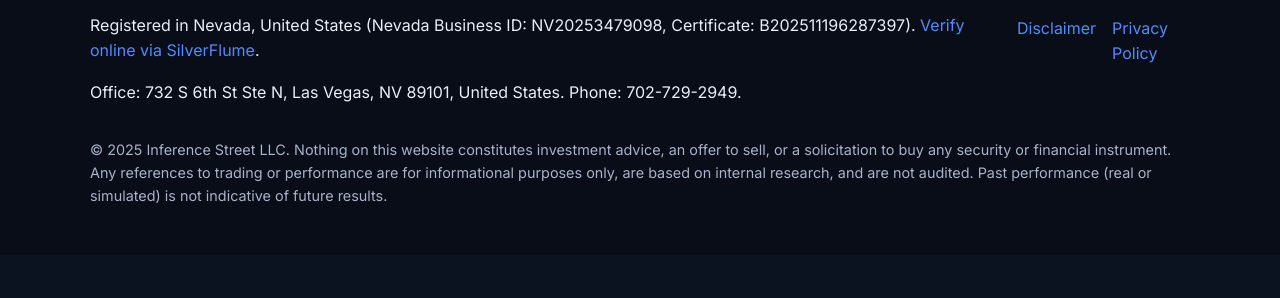
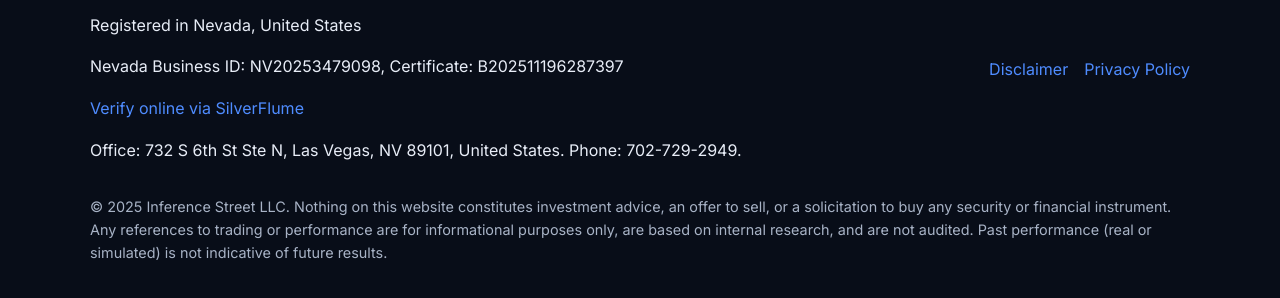
Before and after one commit to InferenceStreet/inferencestreet-landing, a plain HTML site: page index.html in a window 1280 px wide. Shown: the part 4415-4713 px from the top of the page. Before the commit the page ends 4670 px from the top, so only its background shows below. Drawn offline with Linux system fonts and the light colour scheme.

Commit message:
Update index.html

```diff
--- a/index.html
+++ b/index.html
@@ -116,7 +116,6 @@
           <div class="note">
             <strong>Performance context:</strong> In multi-year historical simulations, our flagship strategy shows low double-digit annualized returns, single-digit to low double-digit maximum drawdowns, and a Sharpe ratio comfortably above 1.0 depending on risk settings.
             <div class="disclaimer">All performance figures are based on internal research and backtests. They are unaudited and for illustrative purposes only. Backtested results are not indicative of future performance. Live results will differ, sometimes materially. Past performance is not indicative of future results.</div>
-            <!-- TODO: Replace summary language with updated research ranges after internal review. -->
           </div>
         </article>
         <article>
@@ -217,14 +216,12 @@
           <h3>For Investors & Capital Partners</h3>
           <p>We are exploring long-term aligned partnerships with investors who appreciate disciplined systematic trading. If you want to learn more about our research process and internal track record, reach out for a deeper discussion.</p>
           <p class="disclaimer">Nothing here is an offer to sell or a solicitation to buy any security. Past performance is not indicative of future results.</p>
-          <!-- TODO: Review legal language with counsel if outside capital is considered. -->
         </article>
         <article>
           <h3>For Clients & Collaborators</h3>
           <p>If you need help with data pipelines, quantitative research, or applied AI, we take on a small number of consulting engagements each year.</p>
           <div class="contact">
             <p>Email us at <a href="mailto:hello@inferencestreet.com">hello@inferencestreet.com</a>.</p>
-            <!-- TODO: Swap contact email if preferred; update README accordingly. -->
           </div>
         </article>
       </div>
@@ -238,7 +235,9 @@
           <img src="assets/logo.svg" alt="Inference Street logo" class="logo" />
           <span class="brand-name">Inference Street LLC</span>
         </div>
-        <p>Registered in Nevada, United States (Nevada Business ID: NV20253479098, Certificate: B202511196287397). <a href="https://www.nvsilverflume.gov/home">Verify online via SilverFlume</a>.</p>
+        <p>Registered in Nevada, United States</p>
+        <p>Nevada Business ID: NV20253479098, Certificate: B202511196287397</p>
+        <p><a href="https://www.nvsilverflume.gov/home">Verify online via SilverFlume</a></p>
         <p>Office: 732 S 6th St Ste N, Las Vegas, NV 89101, United States. Phone: 702-729-2949.</p>
       </div>
       <div class="footer-links">
```
